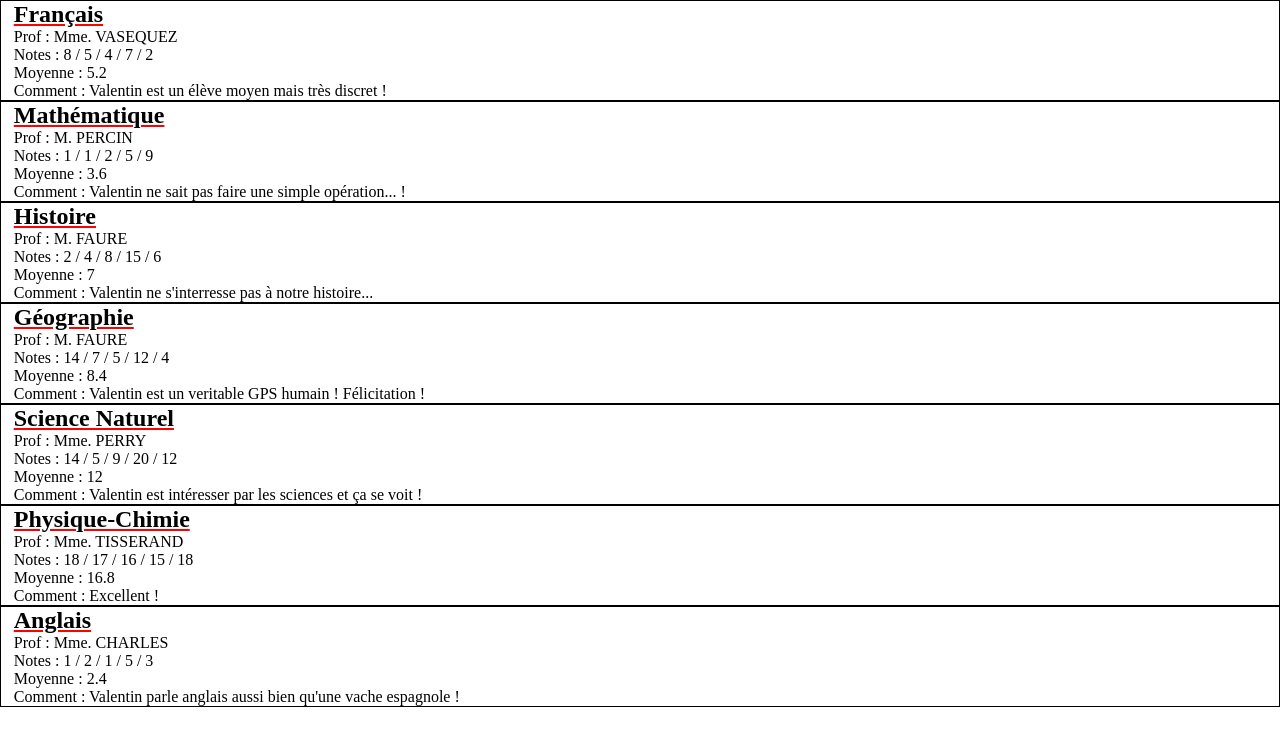
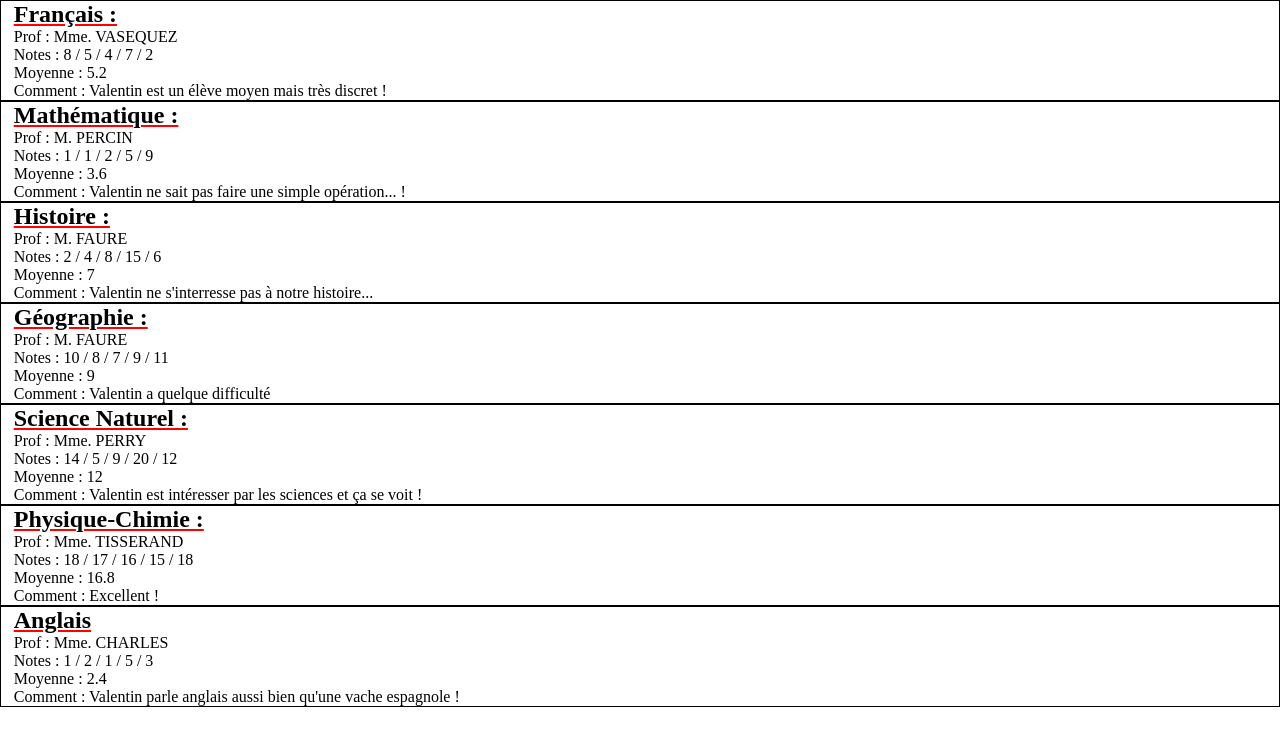
Before and after one commit to ValentinPonsonnet/bulletin, a plain HTML site: page index.html in a window 1280 px wide. Drawn offline with Linux system fonts and the light colour scheme.

Commit message:
bulletin de note de l'élève

```diff
--- a/affichage.js
+++ b/affichage.js
@@ -1,77 +1,46 @@
-/* function createNode()
-{
-    //Création de la section
-    let section = document.createElement("section");
-    section.className="coucou";
-
-    document.body.appendChild(section);
-
-    // création des parties
-    let matiere = document.createElement("p");
-    matiere.innerHTML = "Matière : Français";
-
-    let s = document.getElementsByClassName("coucou")[0].appendChild(matiere);
-
-    let prof = document.createElement("p");
-    prof.innerHTML = "Enseignée par : Frank";
-
-    s = document.getElementsByClassName("coucou")[0].appendChild(prof);
-
-    let moyenne = document.createElement("p");
-    moyenne.innerHTML = "Moyenne : 10.5";
-
-    s = document.getElementsByClassName("coucou")[0].appendChild(moyenne);
-
-    let commentaire = document.createElement("p");
-    commentaire.innerHTML = "Commentaire : Très bon élément !"
-
-    s = document.getElementsByClassName("coucou")[0].appendChild(commentaire);
-
-    console.log(s);
-} */
 let data =
 {
     "bulletin":
     {
-        "Français":
+        "Français :":
         {
-          "Prof" : "Mme. VASEQUEZ",
+          "Professeur" : "Mme. VASEQUEZ",
           "notes": [8, 5, 4, 7, 2],
           "Comment": "Valentin est un élève moyen mais très discret !",
         },
-        "Mathématique":
+        "Mathématique :":
         {
-          "Prof" : "M. PERCIN",
+          "Professeur" : "M. PERCIN",
           "notes": [1, 1, 2, 5, 9],
           "Comment": "Valentin ne sait pas faire une simple opération... !",
         },
-        "Histoire":
+        "Histoire :":
         {
-          "Prof" :"M. FAURE",
+          "Professeur" :"M. FAURE",
           "notes" : [2, 4, 8, 15, 6],
           "Comment": "Valentin ne s'interresse pas à notre histoire...",
         },
-        "Géographie" :
+        "Géographie :" :
         {
-          "Prof" :"M. FAURE",
-          "notes" : [14, 7, 5, 12, 4],
-          "Comment" : "Valentin est un veritable GPS humain ! Félicitation !"
+          "Professeur" :"M. FAURE",
+          "notes" : [10, 8, 7, 9, 11],
+          "Comment" : "Valentin a quelque difficulté"
         },
-        "Science Naturel" :
+        "Science Naturel :" :
         {
-          "Prof" :"Mme. PERRY",
+          "Professeur" :"Mme. PERRY",
           "notes": [14, 5, 9, 20, 12],
           "Comment":"Valentin est intéresser par les sciences et ça se voit !"
         },
-        "Physique-Chimie" :
+        "Physique-Chimie :" :
         {
-          "Prof" : "Mme. TISSERAND",
+          "Professeur" : "Mme. TISSERAND",
           "notes" : [18, 17, 16, 15, 18],
           "Comment": "Excellent !"
         },
         "Anglais" :
         {
-          "Prof" : "Mme. CHARLES",
+          "Professeur" : "Mme. CHARLES",
           "notes" : [1, 2, 1, 5, 3],
           "Comment":"Valentin parle anglais aussi bien qu'une vache espagnole !",
         }
@@ -94,14 +63,14 @@ function template(data)
   {
      let modele =`<div class="bloc">
         <h2>${Object.keys(data.bulletin)[i]}</h2>
-        <p>Prof : ${Object.values(data.bulletin)[i].Prof}</p>
+        <p>Prof : ${Object.values(data.bulletin)[i].Professeur}</p>
         <p>Notes : ${Object.values(data.bulletin)[i].notes.join(" / ")}</p>
         <p>Moyenne : ${moyenne()}</p>
         <p>Comment : ${Object.values(data.bulletin)[i].Comment}</p>
       </div>`;
 
               let element = document.createElement('section');
-              element.className= 'bloc_matiere';
+              element.className= "Matière";
               element.innerHTML = modele;
               let body = document.body;
               body.appendChild(element);
--- a/style.css
+++ b/style.css
@@ -3,7 +3,7 @@
     margin: 0;
     padding: 0;
 }
-section
+.Matière
 {
     border: solid 1px black;
 }
```
